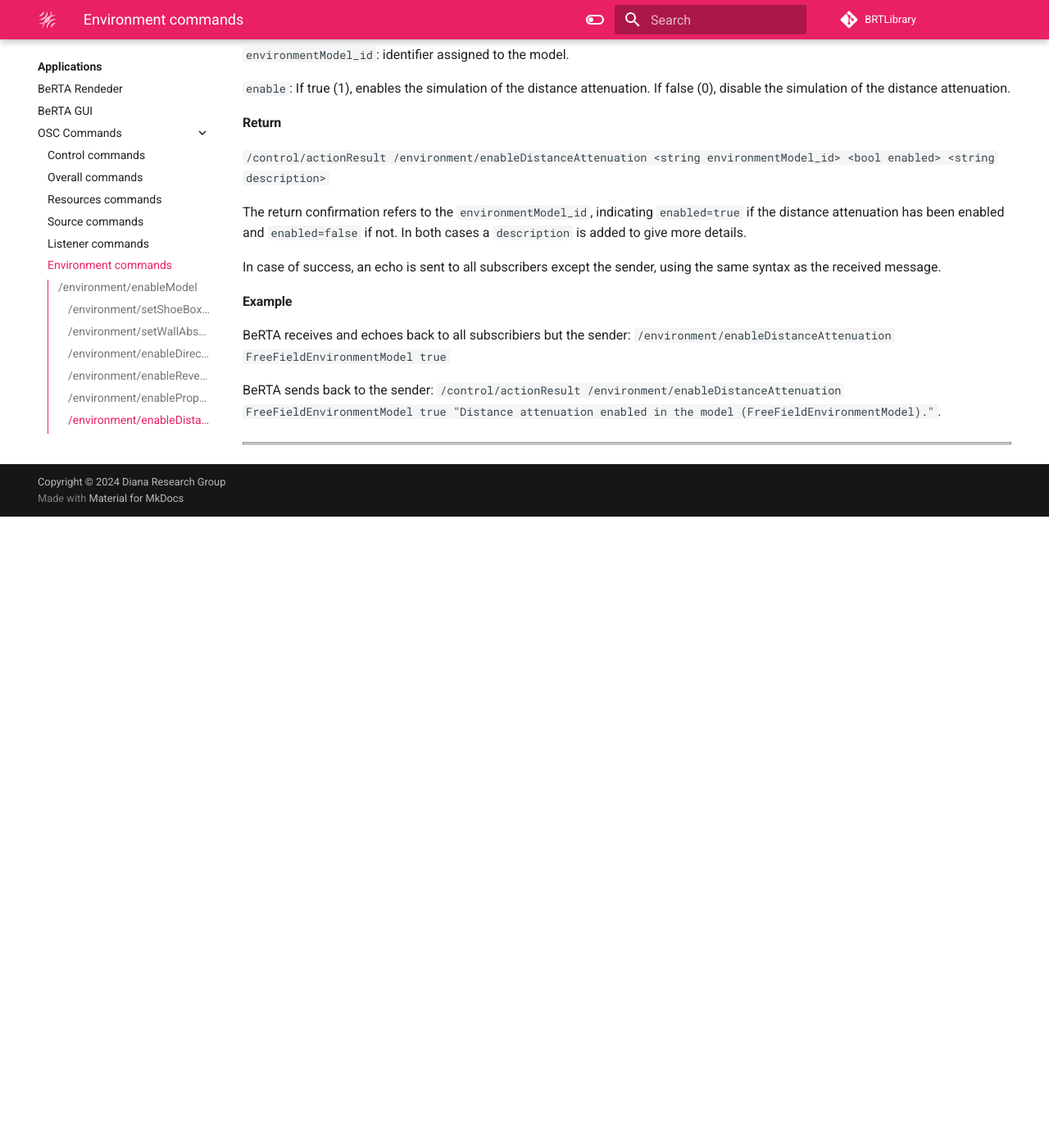
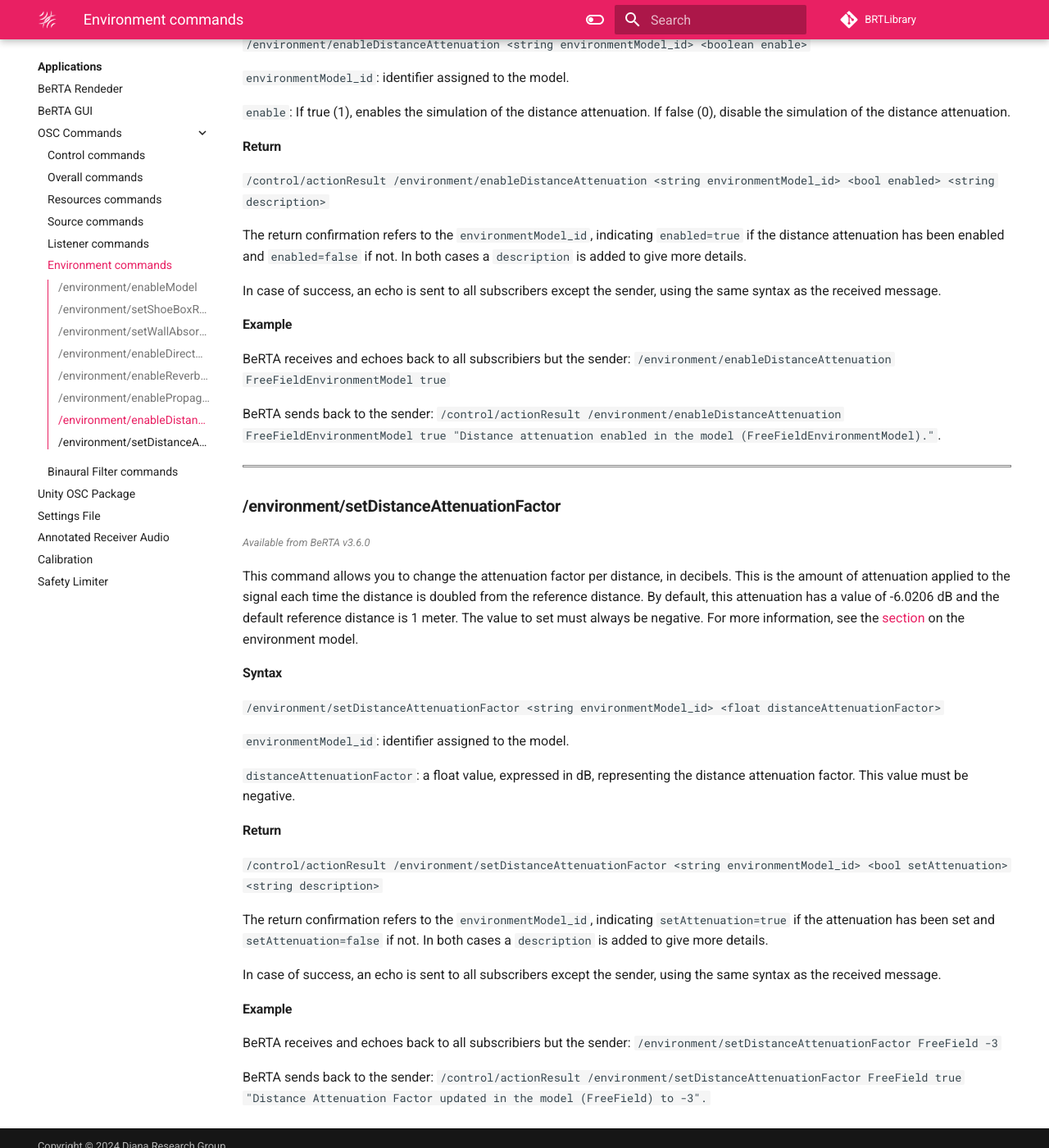
Before and after one commit to GrupoDiana/BRT-Documentation, an MkDocs documentation site: the page built from docs/osc/environment.md, in a window 1280 px wide and 1400 px high, scrolled down 5545 px. Shown: the whole window at 82% size. Built offline with MkDocs 1.6.1 and Material for MkDocs 9.7.7, drawn with Linux system fonts in a browser that asks for light colours; comment, search, counter and statistics services are not loaded; before the commit the page ends 6175 px from its top, so only the background shows below that; some of the changed text lies outside the part shown.

Commit message:
feat: Improve the explanation of distance attenuation and add its new osc command.

```diff
--- a/docs/osc/environment.md
+++ b/docs/osc/environment.md
@@ -7,7 +7,8 @@
 <hr style="border:1px solid gray">
 
 
-## `/environment/enableModel`
+### **/environment/enableModel**
+<span style="font-size: 0.8em; color: grey; font-style: italic;">Deprecated since BeRTA v3.6.0, use '/enableModel' instead.</span>
 
 This command switches on or off an environment model. When an environment model is disabled it does not process the input signal and provides silence at its output. this feature must be implemented in all environment models. The environment model to be enabled or disabled is didentified by an identifier defined in the [settings file](/BRT-Documentation/setup/settingsFile).
 
@@ -258,3 +259,32 @@
 
 <!----------------------------------------------------------------------------------->
 <hr style="border:1px solid gray">
+
+### **/environment/setDistanceAttenuationFactor**
+<span style="font-size: 0.8em; color: grey; font-style: italic;">Available from BeRTA v3.6.0</span>
+
+This command allows you to change the attenuation factor per distance, in decibels. This is the amount of attenuation applied to the signal each time the distance is doubled from the reference distance. By default, this attenuation has a value of -6.0206 dB and the default reference distance is 1 meter. The value to set must always be negative. For more information, see the [section](/BRT-Documentation/library/environment-models/freefield-environment-model/) on the environment model.
+
+#### Syntax
+
+`/environment/setDistanceAttenuationFactor <string environmentModel_id> <float distanceAttenuationFactor>`
+
+`environmentModel_id`: identifier assigned to the model.
+
+`distanceAttenuationFactor`: a float value, expressed in dB, representing the distance attenuation factor. This value must be negative.
+
+#### Return
+
+`/control/actionResult /environment/setDistanceAttenuationFactor <string environmentModel_id> <bool setAttenuation> <string description>`
+
+The return confirmation refers to the `environmentModel_id`, indicating `setAttenuation=true` if the attenuation has been set and `setAttenuation=false` if not. In both cases a `description` is added to give more details.
+
+In case of success, an echo is sent to all subscribers except the sender, using the same syntax as the received message.
+
+#### Example
+
+BeRTA receives and echoes back to all subscribiers but the sender: `/environment/setDistanceAttenuationFactor FreeField -3`
+
+BeRTA sends back to the sender: `/control/actionResult /environment/setDistanceAttenuationFactor FreeField true "Distance Attenuation Factor updated in the model (FreeField) to -3".`
+
+<!----------------------------------------------------------------------------------->
```
Also changed, not shown: docs/library/environment-models/freefield-environment-model.md (+7 -1 lines).
